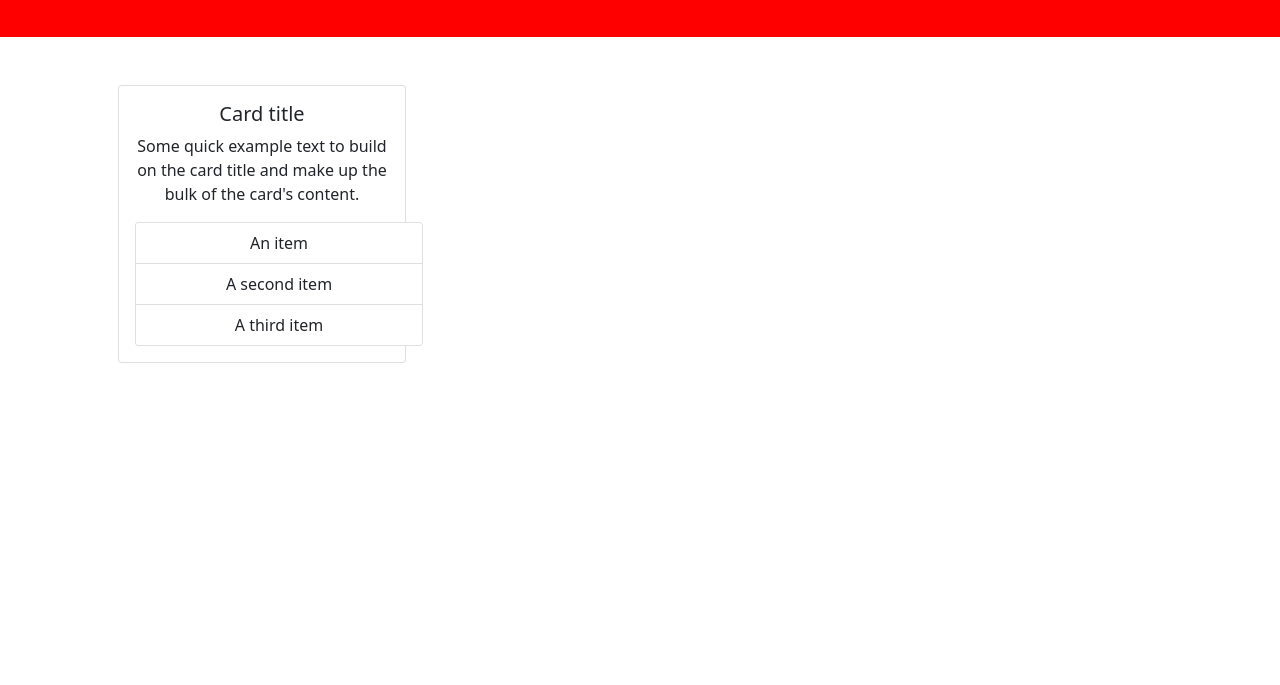
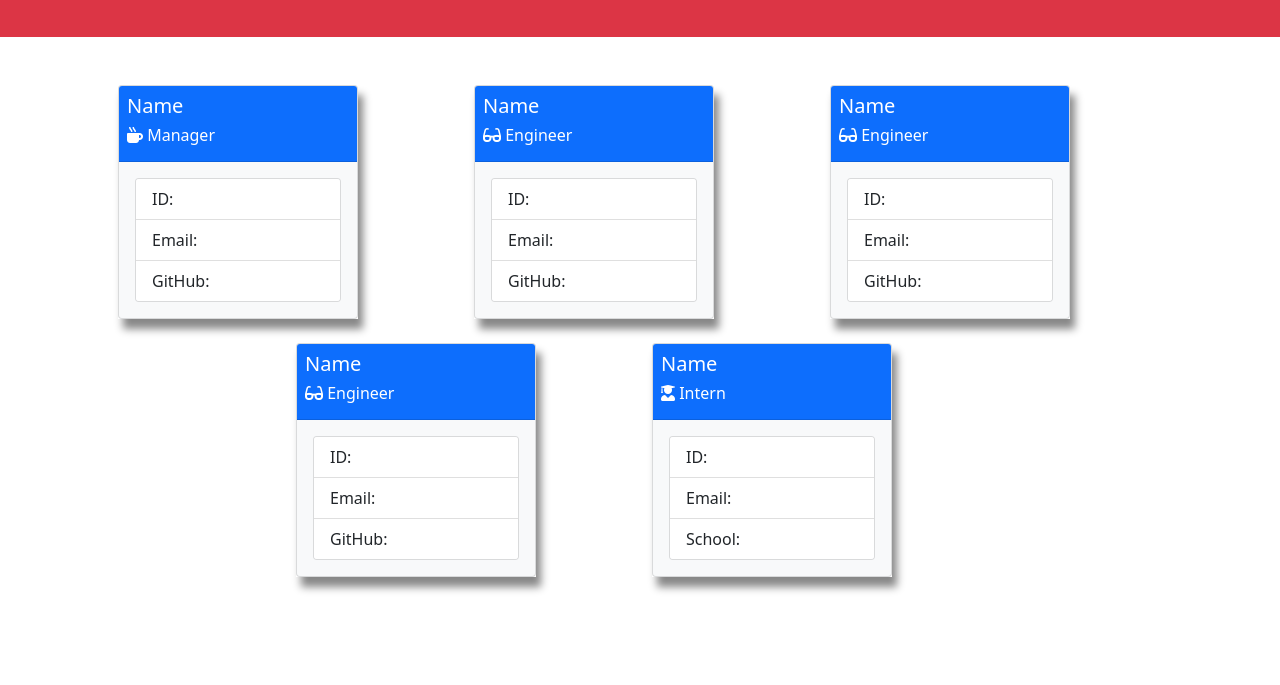
Before and after one commit to WrittenInnaCode/Team_Generator, a website: page src/template.html in a window 1280 px wide. Shown: the part 115-800 px from the top of the page. Drawn offline with nearby package versions, Linux system fonts and the light colour scheme.

Commit message:
almost finished template.html & created style.css

```diff
--- /dev/null
+++ b/src/style.css
@@ -0,0 +1,4 @@
+#card{
+    box-shadow: 5px 10px 8px #888888;
+    width: 15rem;
+}
--- a/src/template.html
+++ b/src/template.html
@@ -1,36 +1,119 @@
 <!DOCTYPE html>
 <html lang="en">
+
 <head>
   <meta charset="UTF-8">
   <meta http-equiv="X-UA-Compatible" content="IE=edge">
   <meta name="viewport" content="width=device-width, initial-scale=1.0">
-    <link href="https://cdn.jsdelivr.net/npm/bootstrap@5.1.3/dist/css/bootstrap.min.css" rel="stylesheet" integrity="sha384-1BmE4kWBq78iYhFldvKuhfTAU6auU8tT94WrHftjDbrCEXSU1oBoqyl2QvZ6jIW3" crossorigin="anonymous">
+  <link href="https://cdn.jsdelivr.net/npm/bootstrap@5.1.3/dist/css/bootstrap.min.css" rel="stylesheet"
+    integrity="sha384-1BmE4kWBq78iYhFldvKuhfTAU6auU8tT94WrHftjDbrCEXSU1oBoqyl2QvZ6jIW3" crossorigin="anonymous">
+  <link rel="stylesheet" href="https://use.fontawesome.com/releases/v5.8.1/css/all.css"
+    integrity="sha384-50oBUHEmvpQ+1lW4y57PTFmhCaXp0ML5d60M1M7uH2+nqUivzIebhndOJK28anvf" crossorigin="anonymous" />
+  <link rel="stylesheet" href="style.css">
   <title>Team Generator</title>
 </head>
+
 <body>
-<header class="continer-fluid text-center p-5" style="background-color: red; color: white">
+  <header class="continer-fluid text-center p-5 bg-danger text-white">
     <h1>My Team</h1>
   </header>
 
-<main class="container text-center p-5">
-<div>
-    <div class="card" style="width: 18rem;">
-        <div class="card-body">
-          <h5 class="card-title">Card title</h5>
-          <p class="card-text">Some quick example text to build on the card title and make up the bulk of the card's content.</p>
-          <div class="card" style="width: 18rem;">
+  <main class="container p-5">
+    <section class="row d-flex justify-content-center">
+      <article class="col-md-4 pb-4">
+        <div id="card">
+          <div class="card bg-light">
+            <div class="card-header p-2 bg-primary text-white">
+              <h5>Name</h5>
+              <h6><i class="fas fa-mug-hot"></i> Manager</h6>
+            </div>
+            <div class="card bg-light m-3">
               <ul class="list-group list-group-flush">
-              <li class="list-group-item">An item</li>
-              <li class="list-group-item">A second item</li>
-              <li class="list-group-item">A third item</li>
+                <li class="list-group-item">ID: </li>
+                <li class="list-group-item">Email: </li>
+                <li class="list-group-item">GitHub: </li>
               </ul>
             </div>
           </div>
         </div>
+      </article>
+
+      <article class="col-md-4">
+        <div id="card">
+          <div class="card bg-light">
+            <div class="card-header p-2 bg-primary text-white">
+              <h5>Name</h5>
+              <h6><i class="fas fa-glasses"></i> Engineer</h6>
             </div>
+            <div class="card bg-light m-3">
+              <ul class="list-group list-group-flush">
+                <li class="list-group-item">ID: </li>
+                <li class="list-group-item">Email: </li>
+                <li class="list-group-item">GitHub: </li>
+              </ul>
+            </div>
+          </div>
+        </div>
+      </article>
+
+      <article class="col-md-4">
+        <div id="card">
+          <div class="card bg-light">
+            <div class="card-header p-2 bg-primary text-white">
+              <h5>Name</h5>
+              <h6><i class="fas fa-glasses"></i> Engineer</h6>
+            </div>
+            <div class="card bg-light m-3">
+              <ul class="list-group list-group-flush">
+                <li class="list-group-item">ID: </li>
+                <li class="list-group-item">Email: </li>
+                <li class="list-group-item">GitHub: </li>
+              </ul>
+            </div>
+          </div>
+        </div>
+      </article>
+
+      <article class="col-md-4">
+        <div id="card">
+          <div class="card bg-light">
+            <div class="card-header p-2 bg-primary text-white">
+              <h5>Name</h5>
+              <h6><i class="fas fa-glasses"></i> Engineer</h6>
+            </div>
+            <div class="card bg-light m-3">
+              <ul class="list-group list-group-flush">
+                <li class="list-group-item">ID: </li>
+                <li class="list-group-item">Email: </li>
+                <li class="list-group-item">GitHub: </li>
+              </ul>
+            </div>
+          </div>
+        </div>
+      </article>
+
+      <article class="col-md-4">
+        <div id="card">
+          <div class="card bg-light">
+            <div class="card-header p-2 bg-primary text-white">
+              <h5>Name</h5>
+              <h6><i class="fas fa-user-graduate"></i> Intern</h6>
+            </div>
+            <div class="card bg-light m-3">
+              <ul class="list-group list-group-flush">
+                <li class="list-group-item">ID: </li>
+                <li class="list-group-item">Email: </li>
+                <li class="list-group-item">School: </li>
+              </ul>
+            </div>
+          </div>
+        </div>
+      </article>
+    </section>
 
   </main>
 
 
 </body>
+
 </html>
```
Lines whose indentation alone changed are shown as unchanged.
